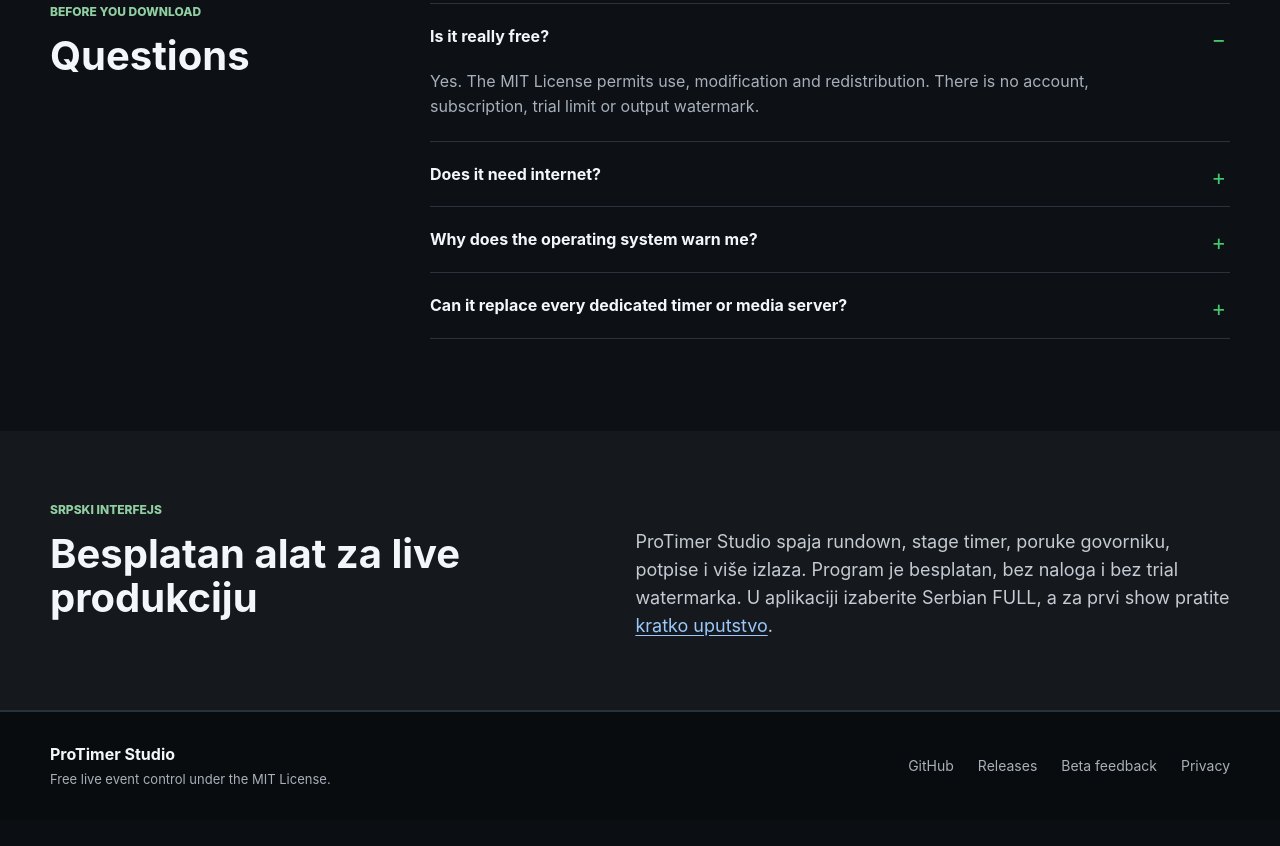
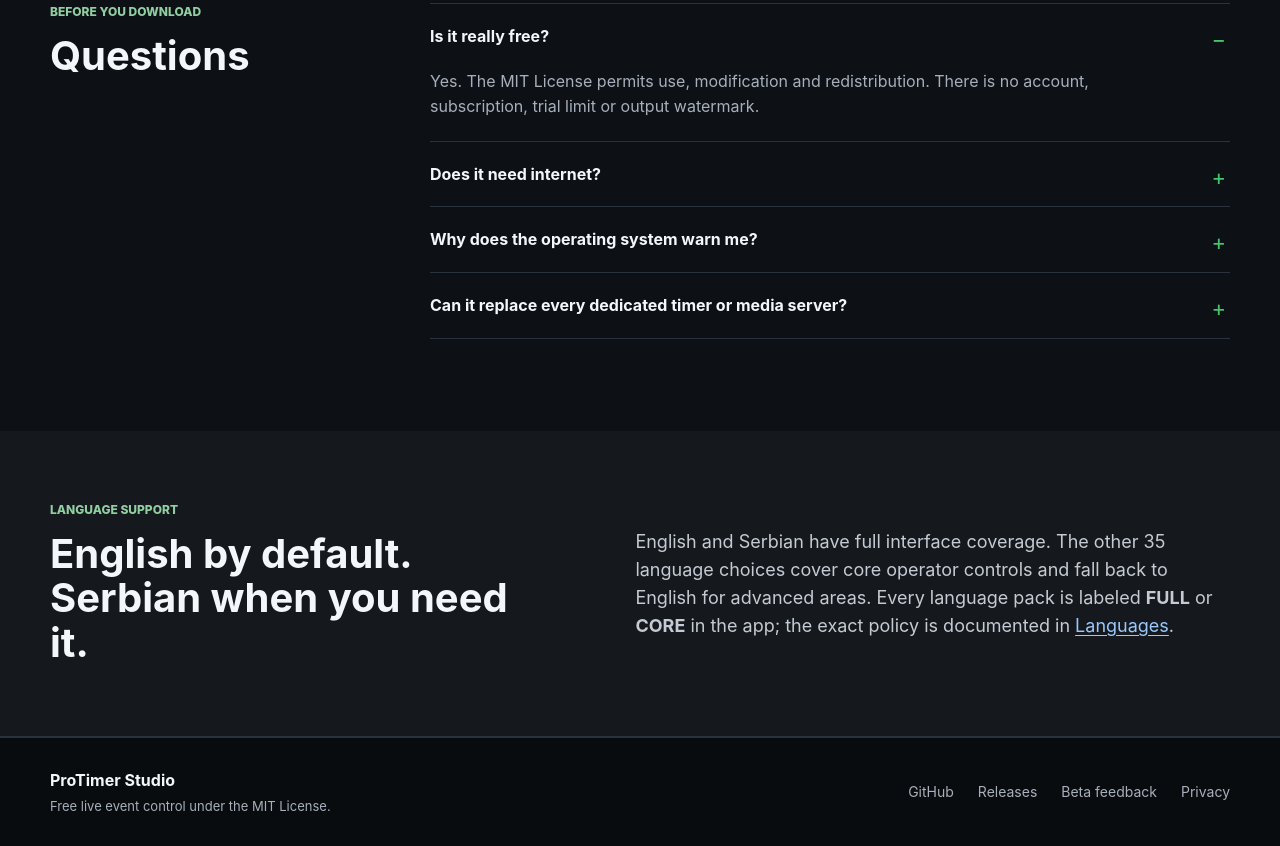
Before and after one commit to srdjankotarlic/protimer-studio, an Electron app: page site/index.html in a window 1280 px wide. Shown: the part 4916-5762 px from the top of the page. Before the commit the page ends 5736 px from the top, so only its background shows below. Drawn offline with Linux system fonts and the light colour scheme.

Commit message:
docs: standardize public GitHub copy in English

```diff
--- a/site/index.html
+++ b/site/index.html
@@ -11,7 +11,6 @@
   <meta name="theme-color" content="#101419">
   <link rel="canonical" href="https://srdjankotarlic.github.io/protimer-studio/">
   <link rel="alternate" hreflang="en" href="https://srdjankotarlic.github.io/protimer-studio/">
-  <link rel="alternate" hreflang="sr" href="https://srdjankotarlic.github.io/protimer-studio/#srpski">
   <link rel="icon" type="image/png" href="assets/icon.png">
   <link rel="apple-touch-icon" href="assets/icon.png">
   <link rel="manifest" href="site.webmanifest">
@@ -261,13 +260,13 @@
       </div>
     </section>
 
-    <section class="serbian" id="srpski" lang="sr" aria-labelledby="serbian-title">
+    <section class="language-support" id="languages" aria-labelledby="languages-title">
       <div class="section-inner problem-layout">
         <div>
-          <p class="eyebrow">Srpski interfejs</p>
-          <h2 id="serbian-title">Besplatan alat za live produkciju</h2>
+          <p class="eyebrow">Language support</p>
+          <h2 id="languages-title">English by default. Serbian when you need it.</h2>
         </div>
-        <p>ProTimer Studio spaja rundown, stage timer, poruke govorniku, potpise i više izlaza. Program je besplatan, bez naloga i bez trial watermarka. U aplikaciji izaberite Serbian FULL, a za prvi show pratite <a href="https://github.com/srdjankotarlic/protimer-studio/blob/main/docs/USER-GUIDE.md#brzi-početak-na-srpskom">kratko uputstvo</a>.</p>
+        <p>English and Serbian have full interface coverage. The other 35 language choices cover core operator controls and fall back to English for advanced areas. Every language pack is labeled <strong>FULL</strong> or <strong>CORE</strong> in the app; the exact policy is documented in <a href="https://github.com/srdjankotarlic/protimer-studio/blob/main/docs/LOCALIZATION.md">Languages</a>.</p>
       </div>
     </section>
   </main>
--- a/site/styles.css
+++ b/site/styles.css
@@ -50,7 +50,7 @@
 .hero-facts span::before{content:"";width:6px;height:6px;border-radius:50%;background:var(--green)}
 
 .section-inner{width:min(var(--max),calc(100% - 36px));margin:0 auto}
-.problem-band,.serbian{padding:70px 0;background:#10151a;border-bottom:1px solid var(--line)}
+.problem-band,.language-support{padding:70px 0;background:#10151a;border-bottom:1px solid var(--line)}
 .problem-layout{display:grid;grid-template-columns:minmax(280px,.85fr) minmax(320px,1fr);gap:80px;align-items:start}
 h2{margin:0;font-size:40px;line-height:1.12}
 .problem-layout>p{margin:27px 0 0;color:#c4cbd2;font-size:18px}
@@ -97,7 +97,7 @@
 details[open] summary::after{content:"−"}
 details p{margin:0;padding:0 40px 22px 0;color:var(--muted)}
 
-.serbian{background:#15191e}
+.language-support{background:#15191e}
 footer{padding:30px 0;border-top:1px solid var(--line);background:#090c0f}
 .footer-layout{display:flex;justify-content:space-between;align-items:center;gap:30px}
 .footer-layout>div{display:flex;flex-direction:column;gap:3px}
@@ -123,7 +123,7 @@
   .hero-actions .button{width:100%}
   .section-inner{width:calc(100% - 28px)}
   h2{font-size:31px}
-  .problem-band,.serbian,.beta-band{padding:50px 0}
+  .problem-band,.language-support,.beta-band{padding:50px 0}
   .features,.screens,.install,.faq{padding:64px 0}
   .feature-grid,.install-grid{grid-template-columns:1fr}
   .platform-actions{width:100%}
```
Also changed, not shown: docs/BETA-ADOPTION.md (+1 -7 lines), docs/USER-GUIDE.md (+0 -9 lines), README.md.
